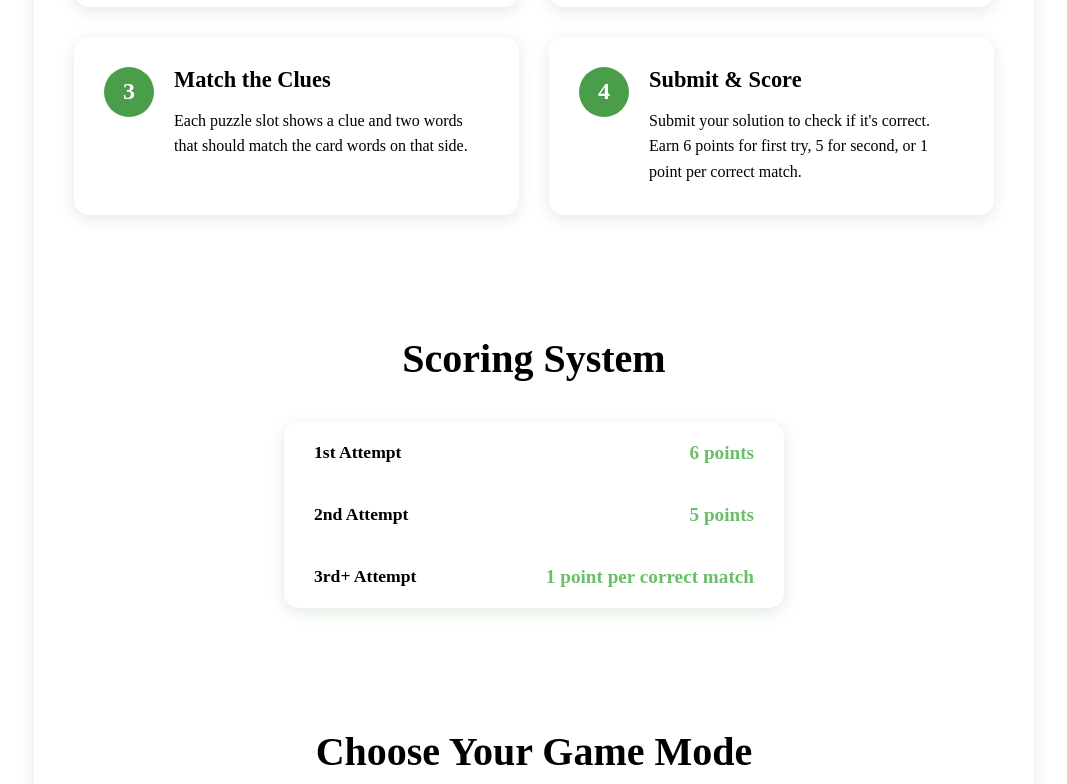
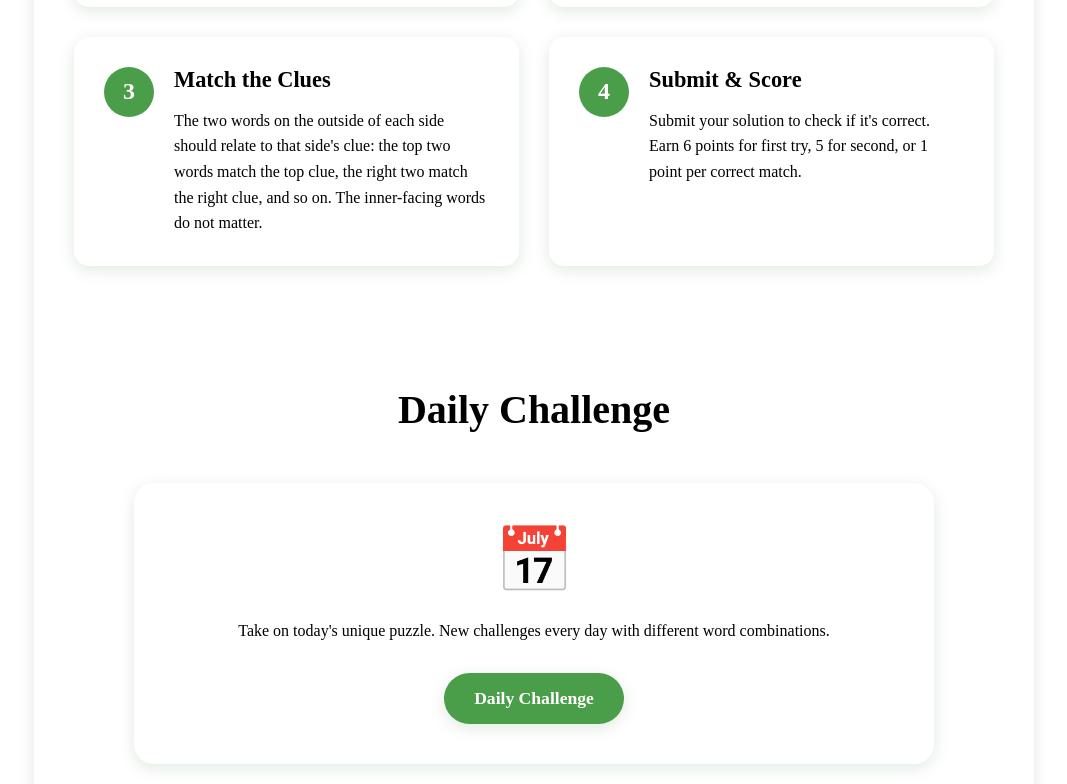
Before and after one commit to joelatwo/solo-clover, a Next.js app: page / in a window 1280 px wide. Shown: the part 576-1360 px from the top of the page, without its empty margins (106-1173 px from the left). Built offline with nearby package versions, Linux system fonts and the light colour scheme.

Commit message:
Clean up some of the text

```diff
--- a/src/components/HomePage.tsx
+++ b/src/components/HomePage.tsx
@@ -45,8 +45,10 @@ export default function HomePage() {
               <div className={styles.ruleContent}>
                 <h3>Match the Clues</h3>
                 <p>
-                  Each puzzle slot shows a clue and two words that should match
-                  the card words on that side.
+                  The two words on the outside of each side should relate to
+                  that side&apos;s clue: the top two words match the top clue,
+                  the right two match the right clue, and so on. The
+                  inner-facing words do not matter.
                 </p>
               </div>
             </div>
@@ -65,30 +67,11 @@ export default function HomePage() {
           </div>
         </section>
 
-        <section className={styles.scoring}>
-          <h2>Scoring System</h2>
-          <div className={styles.scoringTable}>
-            <div className={styles.scoringRow}>
-              <span className={styles.attempt}>1st Attempt</span>
-              <span className={styles.points}>6 points</span>
-            </div>
-            <div className={styles.scoringRow}>
-              <span className={styles.attempt}>2nd Attempt</span>
-              <span className={styles.points}>5 points</span>
-            </div>
-            <div className={styles.scoringRow}>
-              <span className={styles.attempt}>3rd+ Attempt</span>
-              <span className={styles.points}>1 point per correct match</span>
-            </div>
-          </div>
-        </section>
-
         <section className={styles.gameModes}>
-          <h2>Choose Your Game Mode</h2>
+          <h2>Daily Challenge</h2>
           <div className={styles.modeCards}>
             <Link href={`/puzzle/${dailyPuzzle}`} className={styles.modeCard}>
               <div className={styles.modeIcon}>📅</div>
-              <h3>Daily Challenge</h3>
               <p>
                 Take on today&apos;s unique puzzle. New challenges every day
                 with different word combinations.
```
